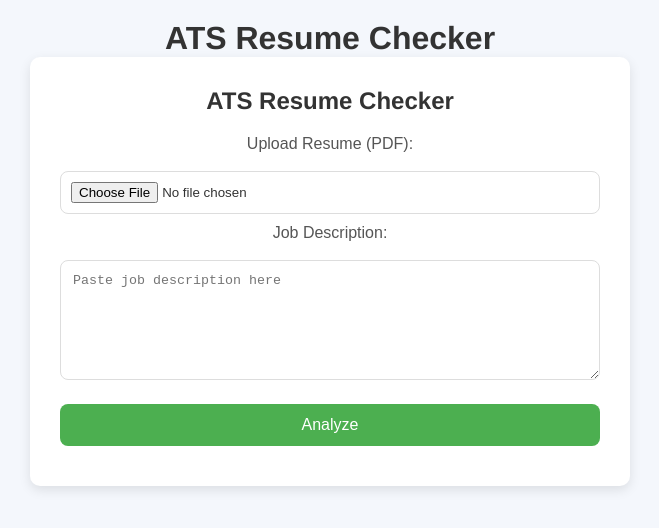
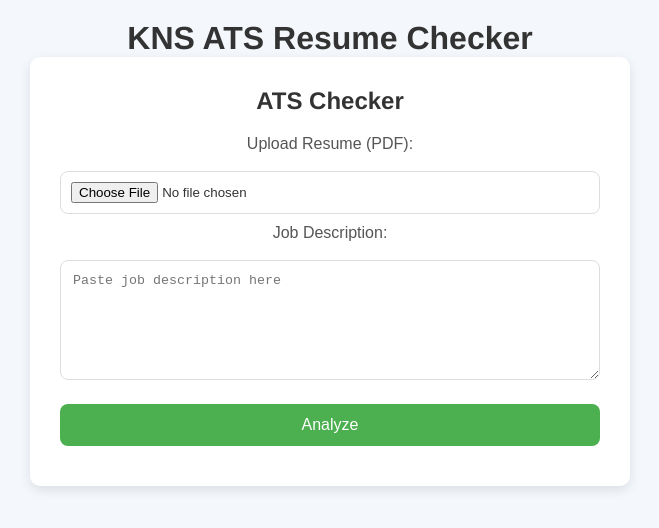
Before and after one commit to nitinsatya2520/ats-frontend, a React (Create React App) app: page / in a window 1280 px wide. Shown: the top 528 px of the page, without its empty margins (310-969 px from the left). Built offline with nearby package versions, Linux system fonts and the light colour scheme.

Commit message:
first commit

```diff
--- a/src/App.js
+++ b/src/App.js
@@ -8,7 +8,7 @@ function App() {
   return (
     <div className="App">
       <header className="App-header">
-        <h1>ATS Resume Checker</h1>
+        <h1>KNS ATS Resume Checker</h1>
       </header>
       <main>
         <UploadForm />
--- a/src/UploadForm.js
+++ b/src/UploadForm.js
@@ -48,7 +48,7 @@ const UploadForm = () => {
 
   return (
     <div className="upload-form">
-      <h2>ATS Resume Checker</h2>
+      <h2>ATS Checker</h2>
       <form onSubmit={handleSubmit}>
         <div>
           <label>Upload Resume (PDF):</label>
```
